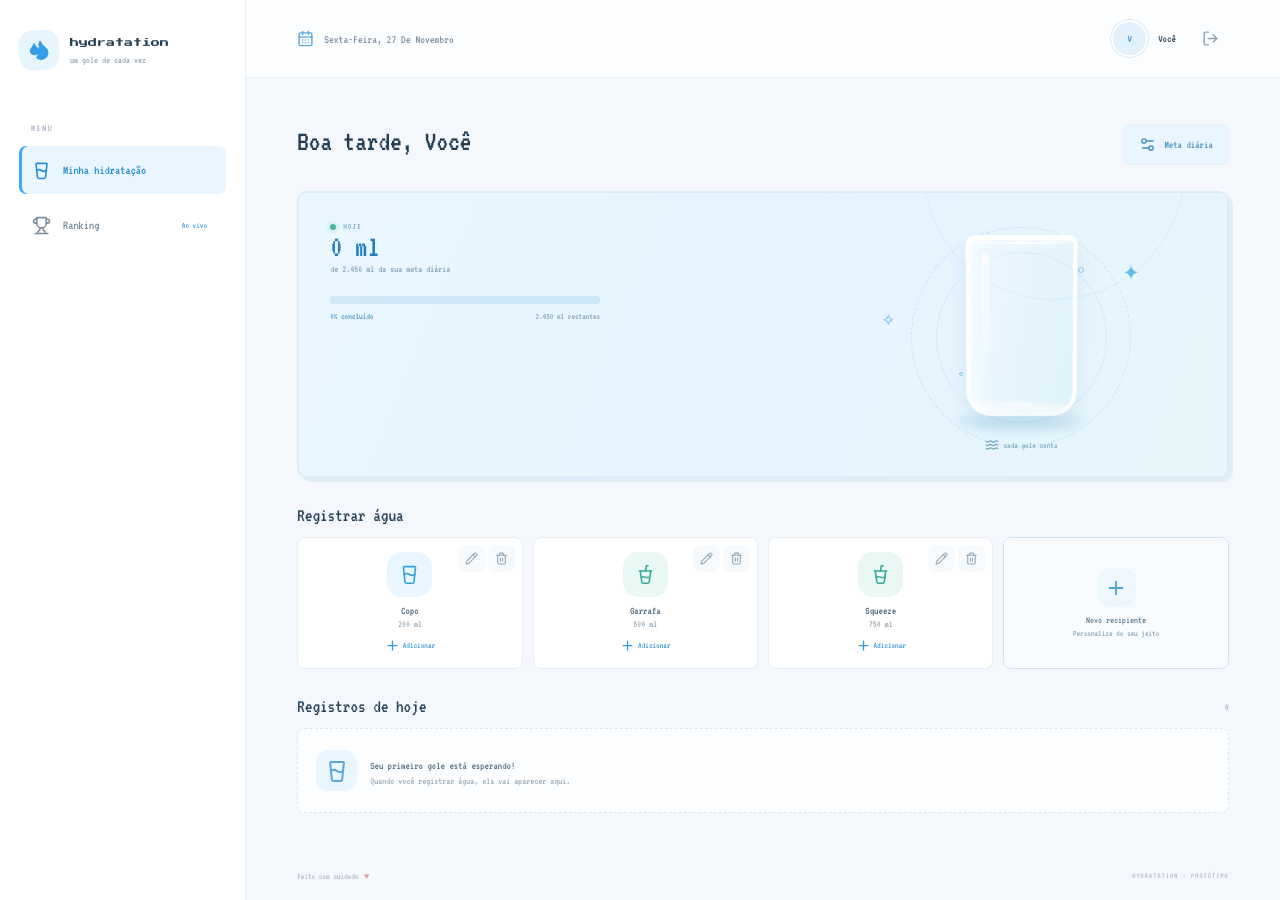
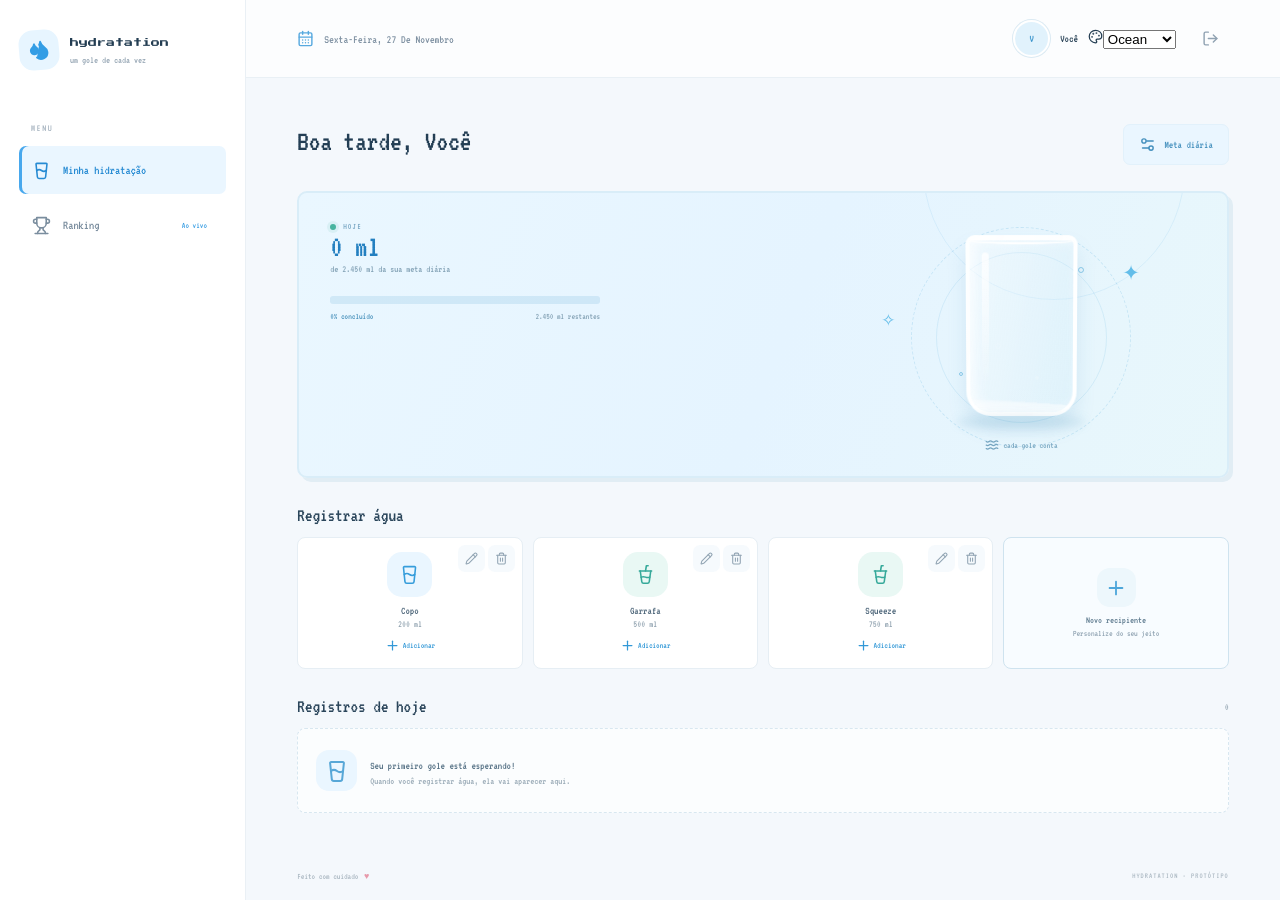
Before and after one commit to YuzuruTK/hydratation-multiplayer-edition, a React (Vite) app: page / in a window 1280 px wide. Both pictures are taken after typing "name@example.com", "Sample123" into the empty fields and a click on the button "Entrar". Built offline with nearby package versions, Linux system fonts and the light colour scheme.

Commit message:
feat(theme): add theme selector to app header

```diff
--- a/src/App.tsx
+++ b/src/App.tsx
@@ -11,6 +11,7 @@ import {
   GlassWater,
   LogOut,
   Pencil,
+  Palette,
   Plus,
   RefreshCw,
   Settings2,
@@ -25,6 +26,7 @@ import {
 import WaterGlass from './components/WaterGlass';
 import { loadState, saveState } from './lib/storage';
 import type { ContainerKind, PersistedState, User, WaterContainer, WaterLog } from './types';
+import { useTheme, type ThemeName } from './theme/ThemeProvider';
 
 type MainScreen = 'home' | 'ranking';
 type RankingPeriod = 'day' | 'week' | 'month';
@@ -87,6 +89,7 @@ interface RankingEntry {
 }
 
 function App() {
+  const { theme, setTheme } = useTheme();
   const [state, setState] = useState<PersistedState>(loadState);
   const [screen, setScreen] = useState<MainScreen>('home');
   const [authMode, setAuthMode] = useState<'login' | 'register'>('login');
@@ -360,6 +363,13 @@ function App() {
           <div className="topbar-user">
             <div className="avatar">{getInitials(state.user.name)}</div>
             <div className="topbar-user-copy"><strong>{state.user.name}</strong></div>
+            <label className="theme-control">
+              <Palette size={15} aria-hidden="true" />
+              <select aria-label="Tema visual" value={theme} onChange={(event) => setTheme(event.target.value as ThemeName)}>
+                <option value="ocean">Ocean</option>
+                <option value="midnight">Midnight</option>
+              </select>
+            </label>
             <button type="button" className="icon-button topbar-logout" aria-label="Sair" onClick={logout}><LogOut size={17} /></button>
           </div>
         </header>
```
